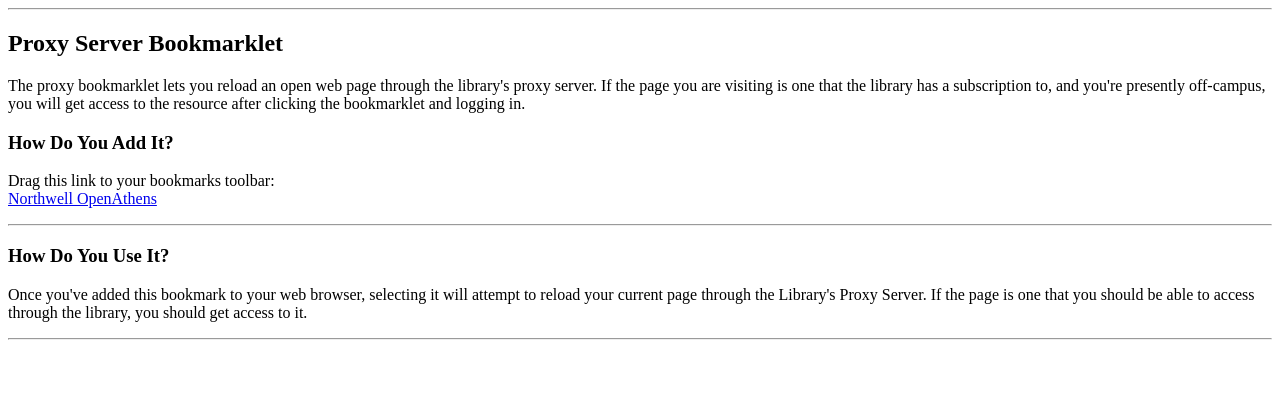
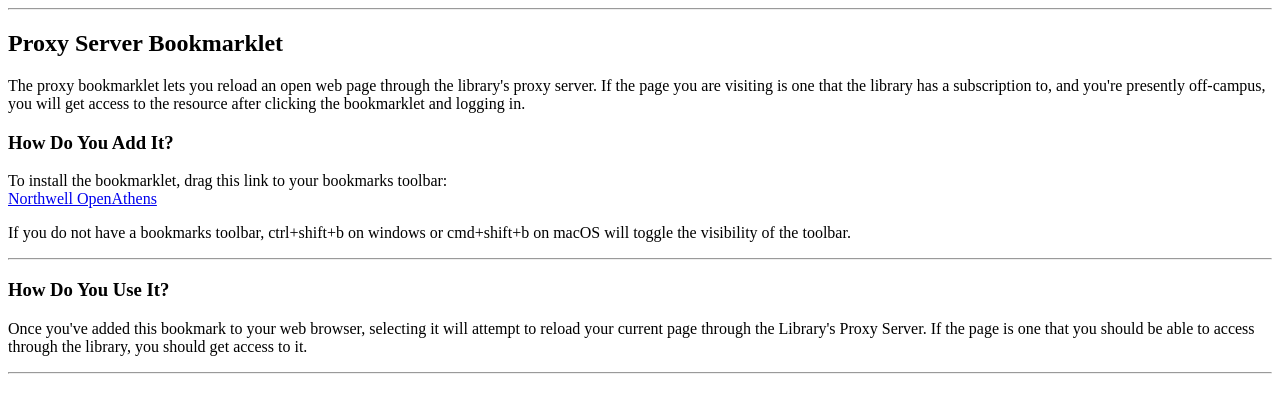
Before and after one commit to basim-ahm/librarybookmarkletsbahm, a plain HTML site: page index.html in a window 1280 px wide. Drawn offline with Linux system fonts and the light colour scheme.

Commit message:
Update index.html

```diff
--- a/index.html
+++ b/index.html
@@ -11,8 +11,8 @@
 
 <h3>How Do You Add It?</h3>
 
-<p>Drag this link to your bookmarks toolbar: <br> <a href="javascript:void(location.href='https://go.openathens.net/redirector/northwell.edu?url=%27+location.href);"> Northwell OpenAthens</a> </p>
-
+<p>To install the bookmarklet, drag this link to your bookmarks toolbar: <br> <a href="javascript:void(location.href='https://go.openathens.net/redirector/northwell.edu?url=%27+location.href);"> Northwell OpenAthens</a> </p>
+<p>If you do not have a bookmarks toolbar, ctrl+shift+b on windows or cmd+shift+b on macOS will toggle the visibility of the toolbar.</p>
 
 <hr />
 
```
